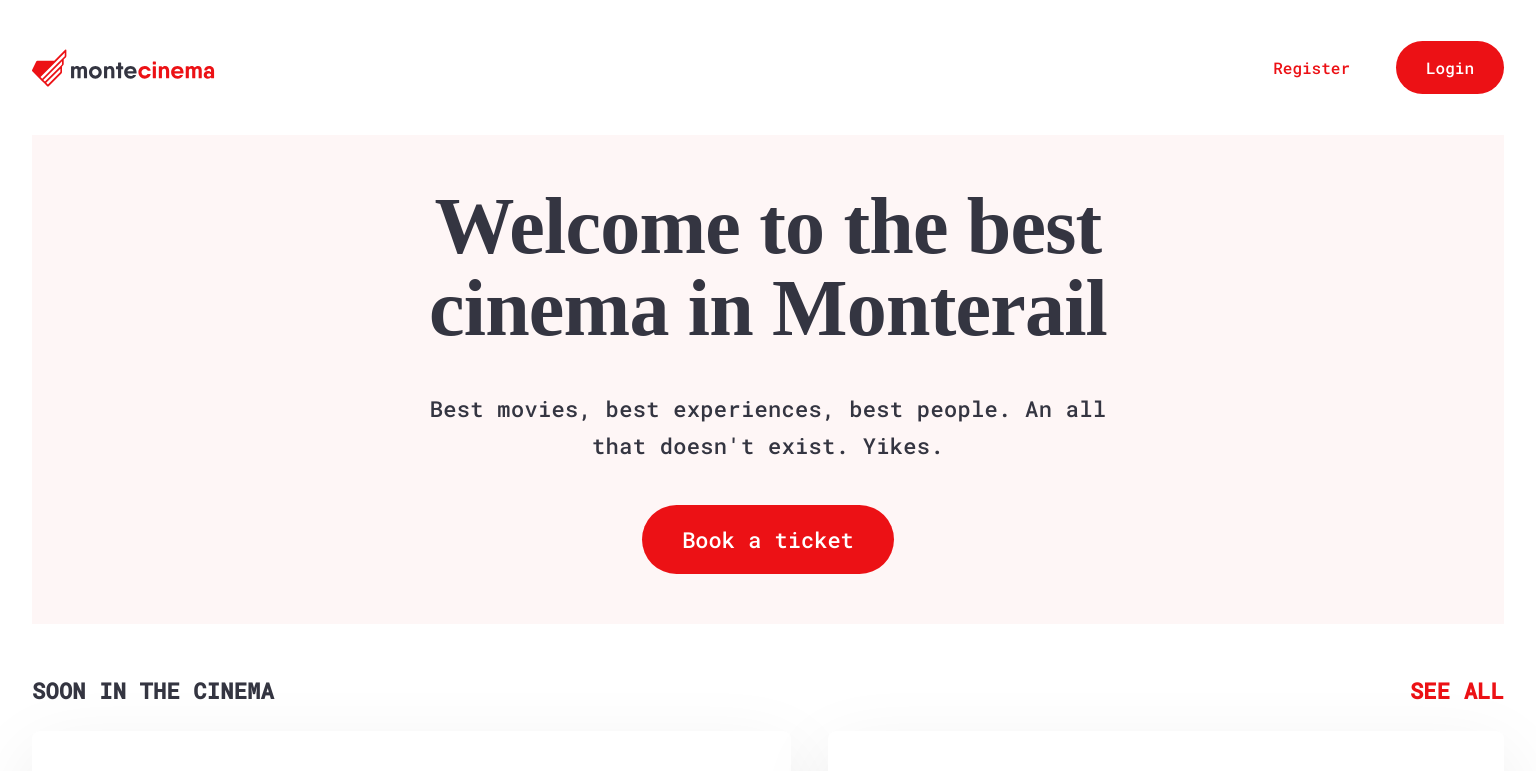
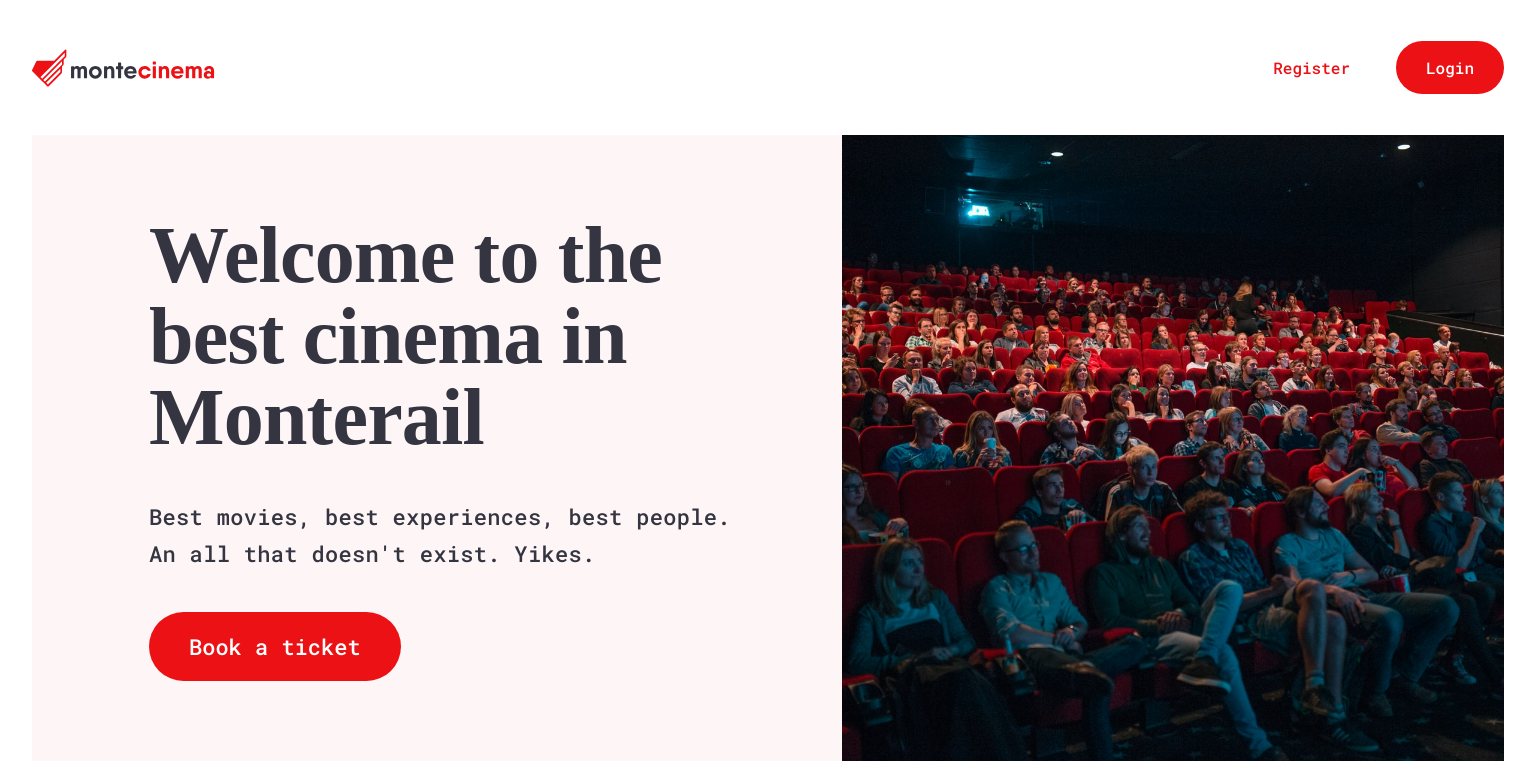
Before and after one commit to Sebosun/monteCinema, a React (Vite) app: page / in a window 1536 px wide. Shown: the top 771 px of the page. Built offline with nearby package versions, Linux system fonts and the light colour scheme; a web font is replaced by a local one.

Commit message:
hero for large done

```diff
--- a/src/App.scss
+++ b/src/App.scss
@@ -76,6 +76,9 @@ main {
       line-height: 170%;
     }
   }
+  .hero {
+    display: none;
+  }
 
   @media (min-width: 1024px) {
     .card {
@@ -85,18 +88,16 @@ main {
       gap: 2.5625rem;
       h1 {
         font-size: 80px;
-        padding-inline: 2.3125rem;
-        line-height: 82px;
+        margin-left: 2.3125rem;
+        line-height: 81px;
         letter-spacing: -0.01em;
       }
       p {
-        padding-inline: 2.3125rem;
-
+        margin-left: 2.3125rem;
         font-family: Roboto Mono;
         font-size: 22px;
         line-height: 37px;
         letter-spacing: 0.015em;
-        text-align: center;
       }
       button {
         margin-inline: auto;
@@ -104,6 +105,40 @@ main {
         justify-self: center;
         max-width: 16rem;
       }
+    }
+  }
+
+  @media (min-width: 1440px) {
+    padding: 0;
+    display: grid;
+    justify-content: start;
+    grid-template-columns: 55% 1fr;
+
+    .card {
+      display: flex;
+      flex-direction: column;
+      justify-content: center;
+      text-align: left;
+      gap: 40px;
+      padding: 80px;
+      p {
+        text-align: left;
+        margin-left: 2.3125rem;
+      }
+      h1 {
+        margin-left: 2.3125rem;
+      }
+      button {
+        margin-left: 2.3125rem;
+      }
+    }
+
+    .hero {
+      display: block;
+      background: url("/public/unsplash-AtPWnYNDJnM.jpg");
+      height: 100%;
+      background-size: cover;
+      background-position: bottom;
     }
   }
 
@@ -168,6 +203,7 @@ main {
 
   @media (min-width: 1024px) {
     margin: 3rem 0;
+
     &__menu {
       font-size: 22px;
       line-height: 170%;
@@ -180,7 +216,7 @@ main {
 
     &__wrapper {
       display: flex;
-      justify-content: stretch;
+      justify-content: around;
       gap: 2.3em;
     }
 
@@ -305,8 +341,9 @@ main {
     &__contact {
       display: flex;
       max-width: 600px;
+
+      align-items: center;
       justify-content: center;
-      align-items: center;
       flex-direction: column;
       gap: 2rem;
 
--- a/src/components/Hero.tsx
+++ b/src/components/Hero.tsx
@@ -1,4 +1,5 @@
 import type { ReactElement } from "react";
+import image from "../../public/unsplash-AtPWnYNDJnM.jpg";
 
 interface HeroProps {
   title: String;
@@ -16,6 +17,7 @@ export default function Hero({
         <p>{subTitle}</p>
         <button className="btn">Book a ticket</button>
       </div>
+      <div className="hero"></div>
     </main>
   );
 }
```
